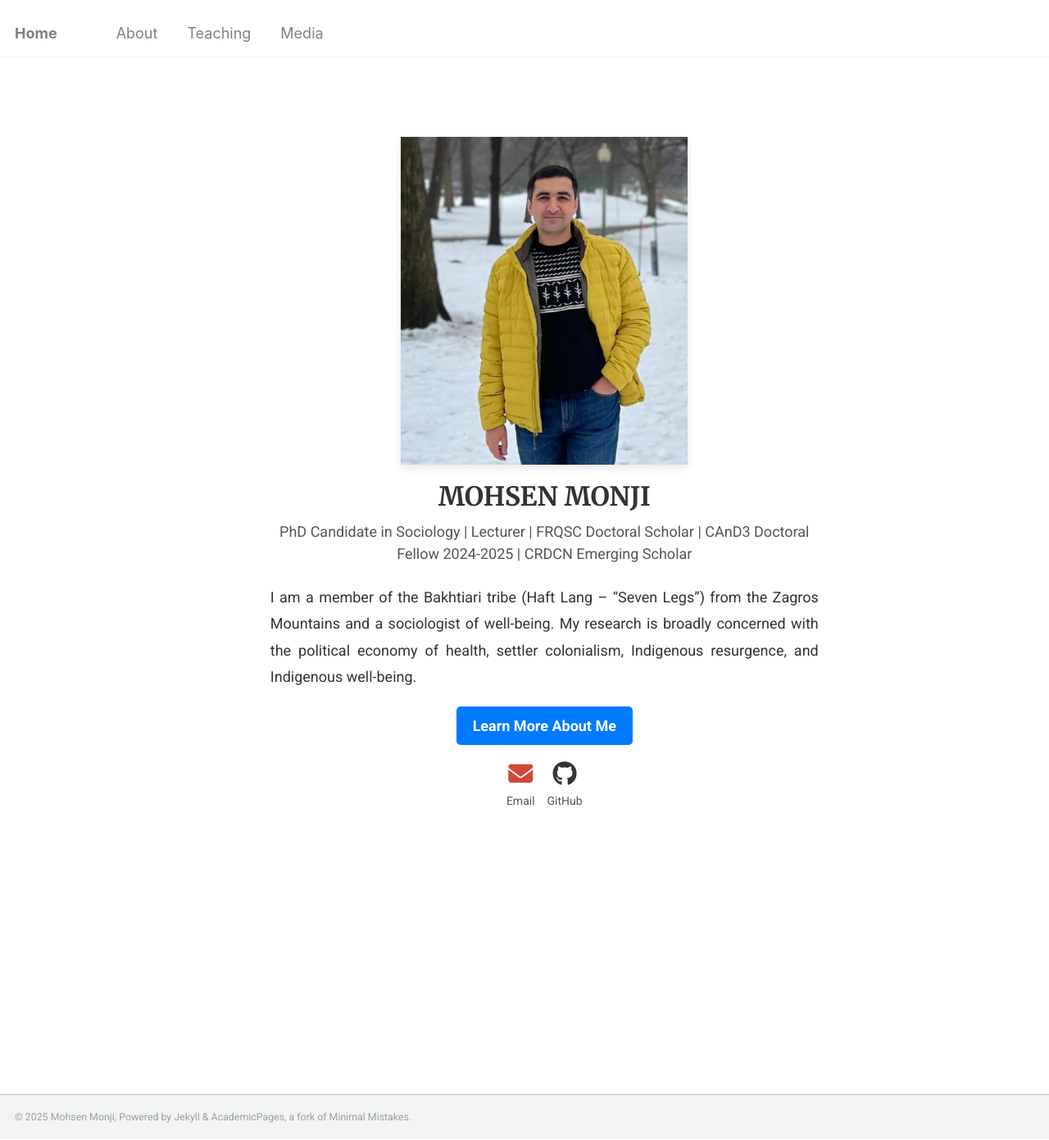
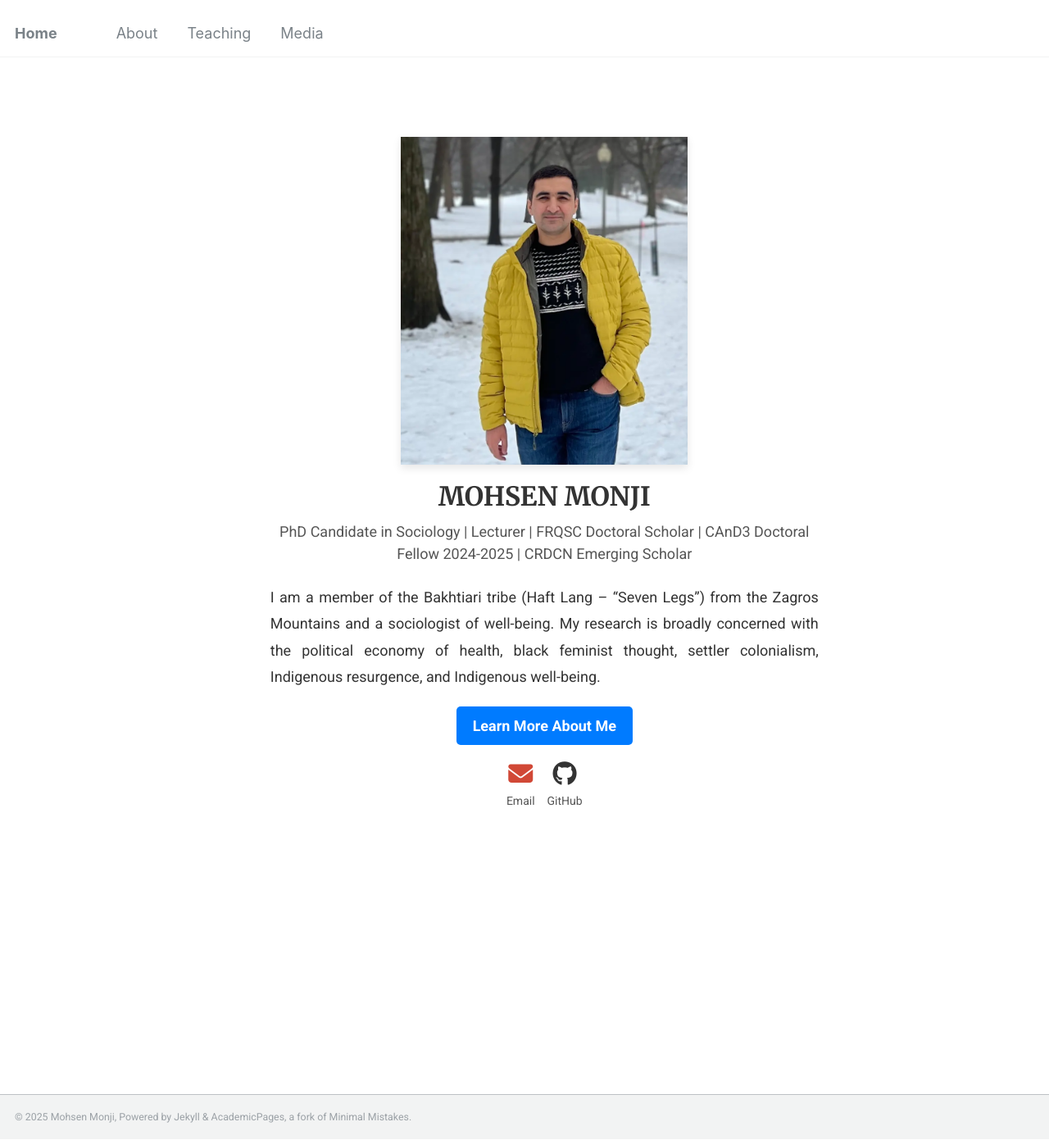
Before and after one commit to Mohsnmonji/mohsnmonji.github.io, a Jekyll site: the page built from _pages/front.md, in a window 1280 px wide and 1391 px high. Shown: the whole window at 82% size. Built offline with Jekyll 4.4.1, drawn with Linux system fonts in a browser that asks for light colours.

Commit message:
Update front.md

```diff
--- a/_pages/front.md
+++ b/_pages/front.md
@@ -26,7 +26,7 @@ hide_avatar: true
   </p>
   <!-- Description -->
 <p style="font-size:18px; color:#333; text-align:justify; line-height:1.8; margin:20px 0;">
-  I am a member of the Bakhtiari tribe (Haft Lang – “Seven Legs”) from the Zagros Mountains and a sociologist of well-being. My research is broadly concerned with the political economy of health, settler colonialism, Indigenous resurgence, and Indigenous well-being.
+  I am a member of the Bakhtiari tribe (Haft Lang – “Seven Legs”) from the Zagros Mountains and a sociologist of well-being. My research is broadly concerned with the political economy of health, black feminist thought, settler colonialism, Indigenous resurgence, and Indigenous well-being.
 </p>
 <!-- Button -->
   <div style="margin-bottom:20px;">
```
